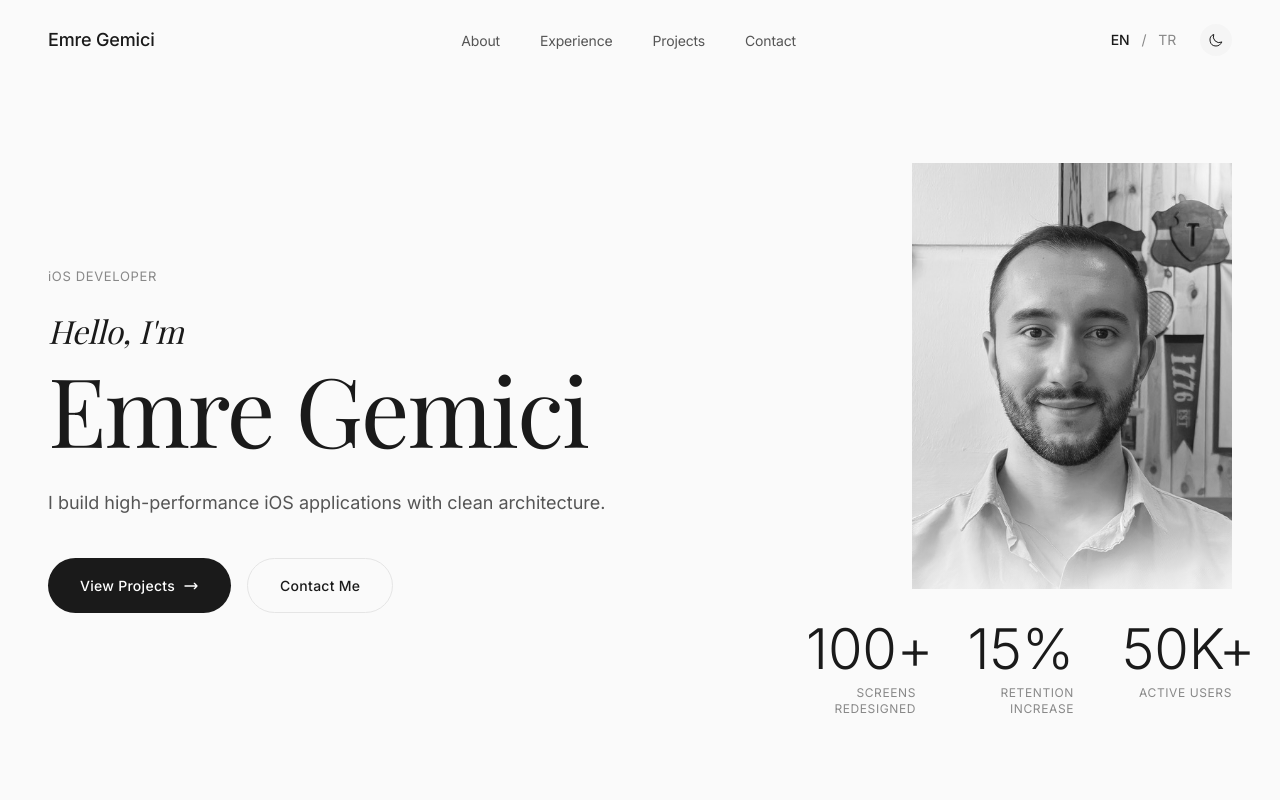
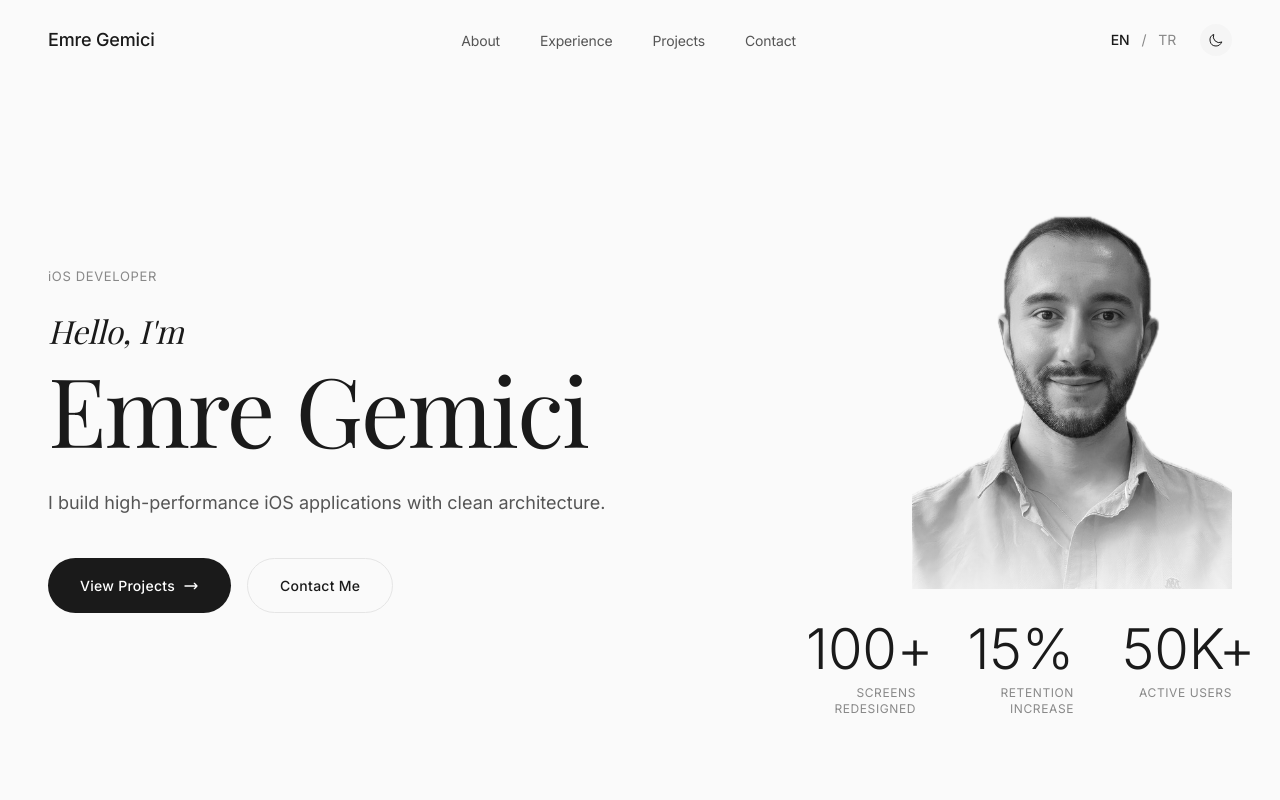
Before and after one commit to gemiciemre/emregemici.com, a Next.js app: page / in a window 1280 px wide. Shown: the top 800 px of the page. Built offline with nearby package versions, Linux system fonts and the light colour scheme; a web font is replaced by a local one.

Commit message:
Updates profile image
Updates the profile image to reflect the latest version.

This change ensures the portfolio displays the most current representation.

```diff
--- a/src/app/page.js
+++ b/src/app/page.js
@@ -240,7 +240,7 @@ export default function Home() {
                 <div className="profile-frame w-[180px] sm:w-[260px] lg:w-[320px]">
                   <div className="profile-image-wrapper">
                     <Image
-                      src="/EmreGemici-PP2.jpeg"
+                      src="/EmreGemici-PP3.png"
                       alt="Emre Gemici"
                       width={320}
                       height={400}
```
Also changed, not shown: public/EmreGemici-PP3.png (added).
